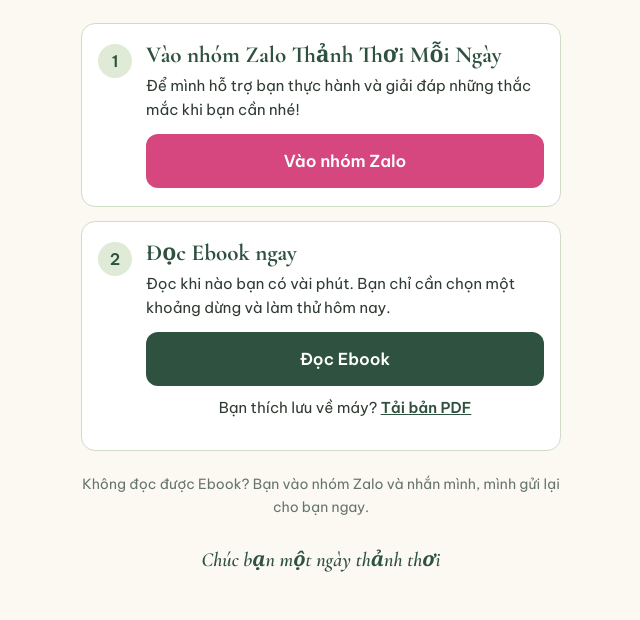
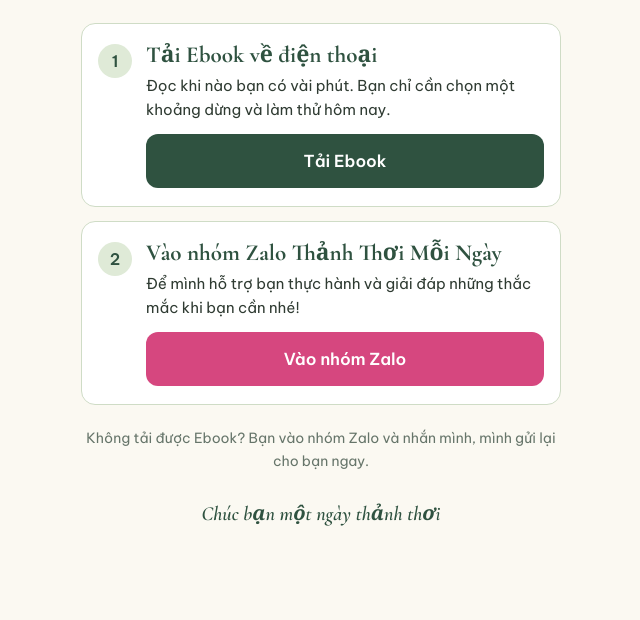
Before and after one commit to Tuyet191187/H-nh-tr-nh-t-m-l-i-s-th-nh-th-i-trong-14-ng-y-24-7-26-, a plain HTML site: page cam-on-ebook.html in a window 1280 px wide. Shown: the part 500-1120 px from the top of the page, without its empty margins (319-959 px from the left). After the commit the page ends 1074 px from the top, so only its background shows below. Drawn offline with nearby package versions, Linux system fonts and the light colour scheme.

Commit message:
Add files via upload

```diff
--- a/cam-on-ebook.html
+++ b/cam-on-ebook.html
@@ -31,8 +31,7 @@
   .btn.zalo { background: var(--rose); color: #fff; }
   .btn.zalo:hover { background: #bf3a6e; }
   .btn:focus-visible { outline: 3px solid rgba(47,82,64,.4); outline-offset: 2px; }
-  .alt { font-size: 14px; color: var(--muted); margin: 10px 0 0; text-align: center; }
-  .alt a { color: var(--forest); font-weight: 600; }
+  .done { margin-top: 12px; padding: 10px 12px; background: var(--sage-soft); border-radius: 10px; color: var(--forest); font-size: 14.5px; }
   .help { text-align: center; font-size: 14px; color: var(--muted); margin-top: 22px; }
   .sign { text-align: center; margin-top: 26px; font-family: 'Cormorant Garamond', Georgia, serif; font-style: italic; font-weight: 600; font-size: 20px; color: var(--forest); }
 </style>
@@ -52,23 +51,23 @@ fbq('init','1678547590026817');fbq('track','PageView');fbq('track','Lead');
   <div class="step">
     <div class="num">1</div>
     <div>
+      <h2>Tải Ebook về điện thoại</h2>
+      <p>Đọc khi nào bạn có vài phút. Bạn chỉ cần chọn một khoảng dừng và làm thử hôm nay.</p>
+      <a class="btn main" href="7-Thoi-Quen-Song-Thanh-Thoi-Vui-Khoe.pdf" download>Tải Ebook</a>
+      <p class="done" id="done" hidden>Ebook đang tải về máy của bạn. Bạn mở mục Tệp (Files) hoặc Tải xuống để đọc nhé. Giờ bạn bấm Vào nhóm Zalo ở bên dưới để cùng thực hành với mình.</p>
+    </div>
+  </div>
+
+  <div class="step">
+    <div class="num">2</div>
+    <div>
       <h2>Vào nhóm Zalo Thảnh Thơi Mỗi Ngày</h2>
       <p>Để mình hỗ trợ bạn thực hành và giải đáp những thắc mắc khi bạn cần nhé!</p>
       <a class="btn zalo" href="https://zalo.me/g/jjtmpjdzmcuzw1xdnhrz" target="_blank" rel="noopener">Vào nhóm Zalo</a>
     </div>
   </div>
 
-  <div class="step">
-    <div class="num">2</div>
-    <div>
-      <h2>Đọc Ebook ngay</h2>
-      <p>Đọc khi nào bạn có vài phút. Bạn chỉ cần chọn một khoảng dừng và làm thử hôm nay.</p>
-      <a class="btn main" href="ebook.html" target="_blank" rel="noopener">Đọc Ebook</a>
-      <p class="alt">Bạn thích lưu về máy? <a href="7-Thoi-Quen-Song-Thanh-Thoi-Vui-Khoe.pdf" download target="_blank" rel="noopener">Tải bản PDF</a></p>
-    </div>
-  </div>
-
-  <p class="help">Không đọc được Ebook? Bạn vào nhóm Zalo và nhắn mình, mình gửi lại cho bạn ngay.</p>
+  <p class="help">Không tải được Ebook? Bạn vào nhóm Zalo và nhắn mình, mình gửi lại cho bạn ngay.</p>
   <p class="sign">Chúc bạn một ngày thảnh thơi</p>
 </div>
 
@@ -81,6 +80,12 @@ fbq('init','1678547590026817');fbq('track','PageView');fbq('track','Lead');
       document.getElementById('title').textContent = 'Cảm ơn bạn ' + first + ', Ebook của bạn đây';
     }
   } catch (e) {}
+  var dl = document.querySelector('a.btn.main');
+  if (dl) dl.addEventListener('click', function () {
+    var d = document.getElementById('done');
+    if (d) d.hidden = false;
+    try { if (window.fbq) fbq('track', 'Lead'); } catch (e) {}
+  });
 </script>
 </body>
 </html>
```
Also changed, not shown: ebook-bia.jpg, vercel.json (added).
